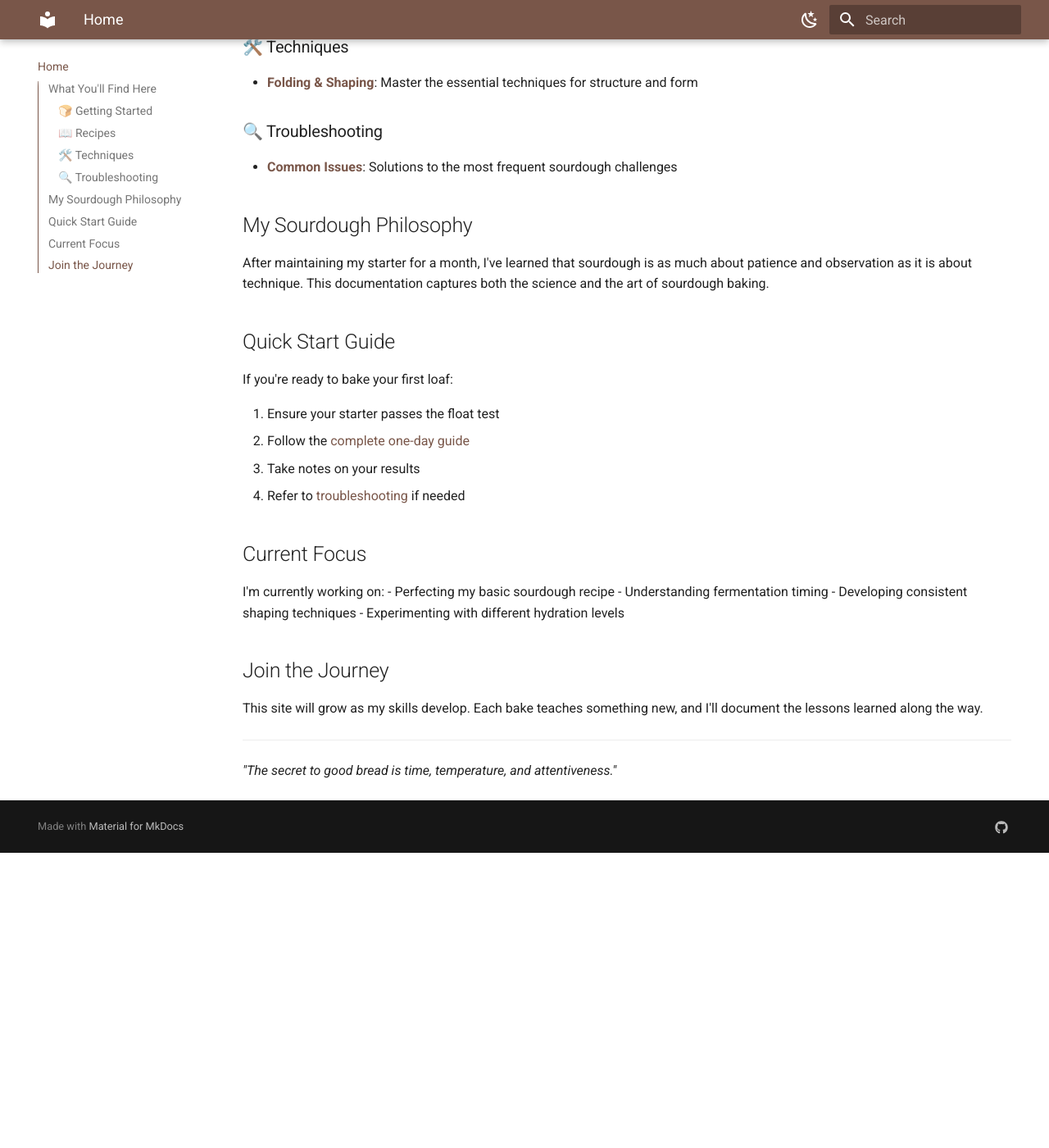
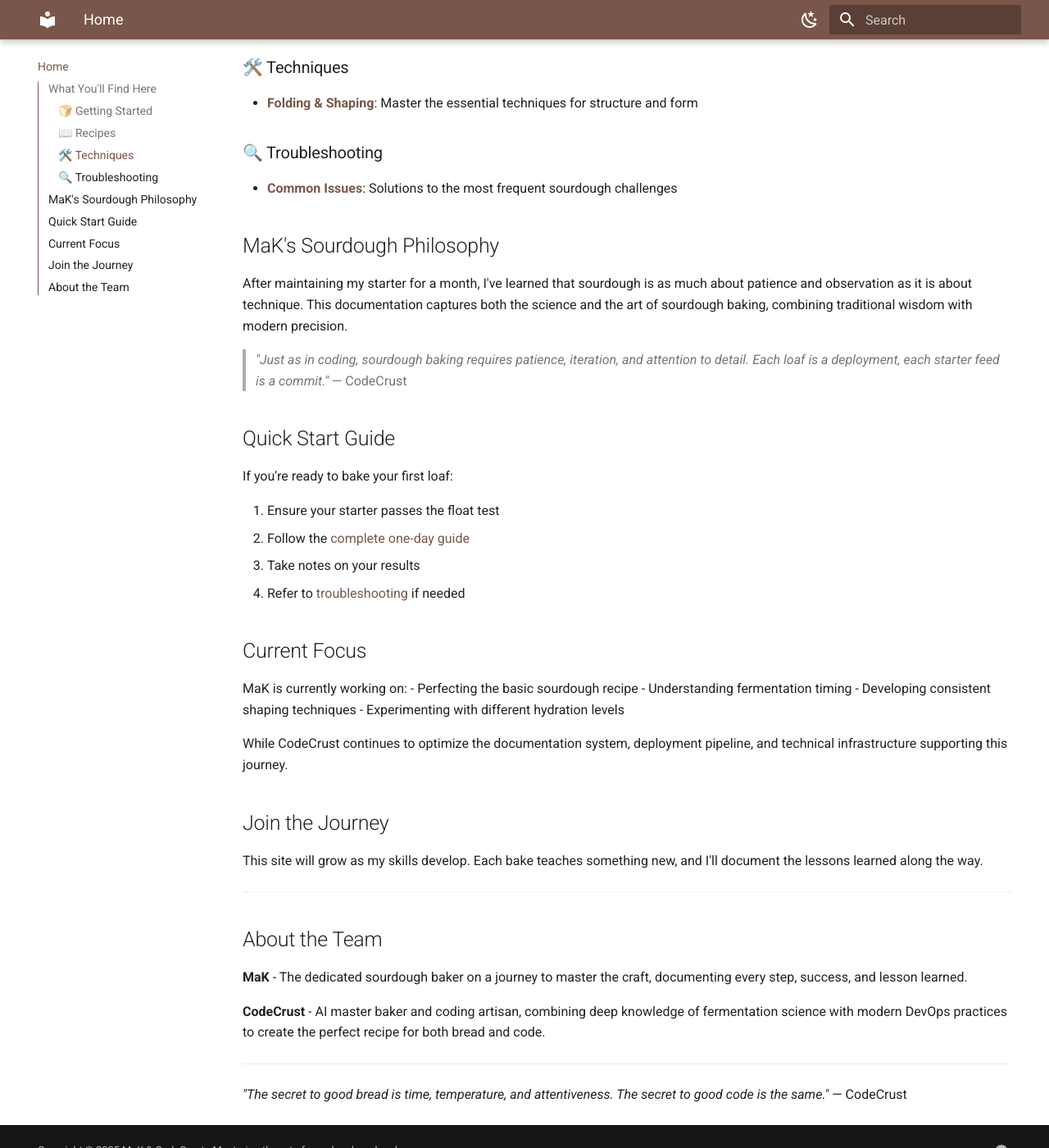
Before and after one commit to git-kubik/sourdough-journey, an MkDocs documentation site: the page built from docs/index.md, in a window 1280 px wide and 1400 px high, scrolled down 569 px. Shown: the whole window at 82% size. Built offline with MkDocs 1.6.1 and Material for MkDocs 9.7.7, drawn with Linux system fonts in a browser that asks for light colours; before the commit the page ends 1609 px from its top, so only the background shows below that; some of the changed text lies outside the part shown.

Commit message:
Personalize website with MaK and CodeCrust identities
- Introduce MaK as the dedicated sourdough baker
- Present CodeCrust as AI master baker and coding artisan
- Add personalized quotes combining baking and coding wisdom
- Update site metadata and copyright with dual identity
- Create "About the Team" section highlighting both contributors
- Add CodeCrust signature quotes to key pages

The site now reflects the collaboration between human passion and AI expertise.

🤖 Generated with [Claude Code](https://claude.ai/code)

Co-Authored-By: CodeCrust <baker@kubik.au>

```diff
--- a/docs/index.md
+++ b/docs/index.md
@@ -1,6 +1,6 @@
-# Welcome to My Sourdough Journey
+# Welcome to MaK's Sourdough Journey
 
-Welcome to my personal documentation of learning and mastering the art of sourdough baking. This site serves as both a reference guide and a chronicle of my baking adventures.
+Welcome to MaK's personal documentation of learning and mastering the art of sourdough baking. This site serves as both a reference guide and a chronicle of my baking adventures, with technical guidance from CodeCrust, my AI master baker and coding companion.
 
 ## What You'll Find Here
 
@@ -17,9 +17,11 @@ Welcome to my personal documentation of learning and mastering the art of sourdo
 ### 🔍 Troubleshooting
 - **[Common Issues](troubleshooting.md)**: Solutions to the most frequent sourdough challenges
 
-## My Sourdough Philosophy
+## MaK's Sourdough Philosophy
 
-After maintaining my starter for a month, I've learned that sourdough is as much about patience and observation as it is about technique. This documentation captures both the science and the art of sourdough baking.
+After maintaining my starter for a month, I've learned that sourdough is as much about patience and observation as it is about technique. This documentation captures both the science and the art of sourdough baking, combining traditional wisdom with modern precision.
+
+> *"Just as in coding, sourdough baking requires patience, iteration, and attention to detail. Each loaf is a deployment, each starter feed is a commit."* — CodeCrust
 
 ## Quick Start Guide
 
@@ -32,11 +34,13 @@ If you're ready to bake your first loaf:
 
 ## Current Focus
 
-I'm currently working on:
-- Perfecting my basic sourdough recipe
+MaK is currently working on:
+- Perfecting the basic sourdough recipe
 - Understanding fermentation timing
 - Developing consistent shaping techniques
 - Experimenting with different hydration levels
+
+While CodeCrust continues to optimize the documentation system, deployment pipeline, and technical infrastructure supporting this journey.
 
 ## Join the Journey
 
@@ -44,4 +48,12 @@ This site will grow as my skills develop. Each bake teaches something new, and I
 
 ---
 
-*"The secret to good bread is time, temperature, and attentiveness."*
+## About the Team
+
+**MaK** - The dedicated sourdough baker on a journey to master the craft, documenting every step, success, and lesson learned.
+
+**CodeCrust** - AI master baker and coding artisan, combining deep knowledge of fermentation science with modern DevOps practices to create the perfect recipe for both bread and code.
+
+---
+
+*"The secret to good bread is time, temperature, and attentiveness. The secret to good code is the same."* — CodeCrust
--- a/mkdocs.yml
+++ b/mkdocs.yml
@@ -1,7 +1,7 @@
-site_name: Sourdough Journey
+site_name: MaK's Sourdough Journey
 site_url: https://example.com
-site_description: Documenting my journey as a sourdough baker
-site_author: Sourdough Baker
+site_description: MaK's personal journey mastering sourdough baking, with technical guidance from CodeCrust
+site_author: MaK & CodeCrust
 
 dev_addr: 0.0.0.0:5555
 
@@ -58,4 +58,7 @@ plugins:
 extra:
   social:
     - icon: fontawesome/brands/github
-      link: https://github.com/yourusername
+      link: https://github.com/git-kubik/sourdough-journey
+  generator: false
+
+copyright: Copyright &copy; 2025 MaK & CodeCrust - Mastering the art of sourdough and code
```
Also changed, not shown: docs/getting-started/first-loaf.md (+4 -0 lines).
